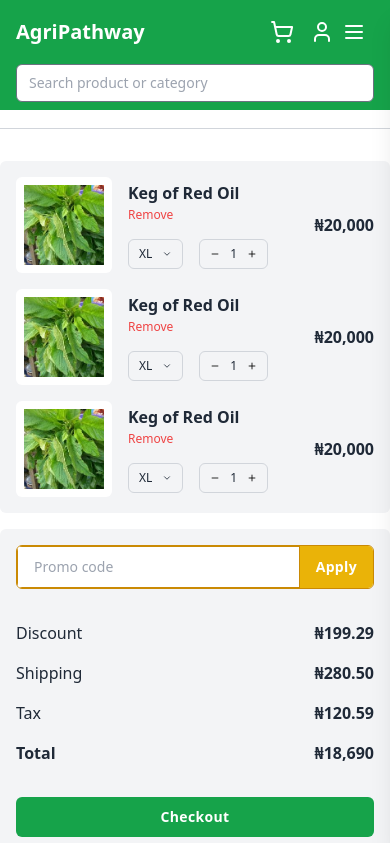
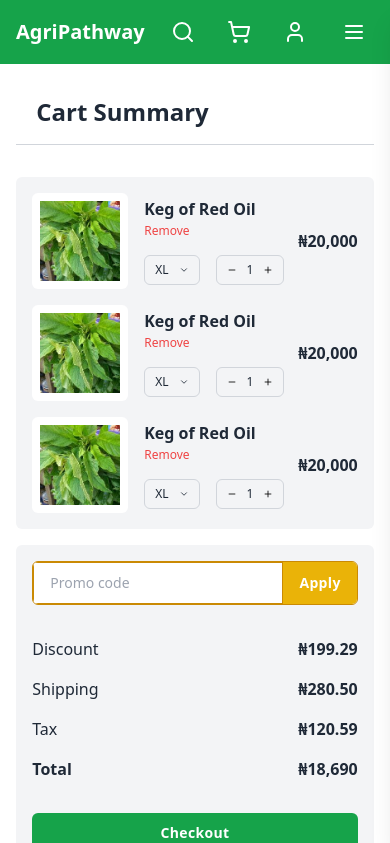
Before and after one commit to tobidada001/ag, a React (Vite) app: page /cart in a window 390 px wide. Shown: the top 843 px of the page. Built offline with nearby package versions, Linux system fonts and the light colour scheme.

Commit message:
Switched navbar position to sticky and removed margins from pages

```diff
--- a/src/components/Navbar.jsx
+++ b/src/components/Navbar.jsx
@@ -1,11 +1,27 @@
-import React, { useState } from 'react';
-import { Menu, X, ShoppingCart, User } from 'lucide-react';
+import React, { useState, useRef, useEffect } from 'react';
+import { Menu, X, ShoppingCart, User, Search } from 'lucide-react';
 import { Link } from 'react-router-dom';
 
 const Navbar = () => {
   const [isOpen, setIsOpen] = useState(false);
+  const [isSearchFieldOpen, setIsSearchFieldOpen] = useState(false);
+  const searchInputRef = useRef(null);
 
   const toggleMenu = () => setIsOpen(!isOpen);
+  const toggleSearch = () => setIsSearchFieldOpen(!isSearchFieldOpen);
+
+  useEffect(() => {
+    const handleClickOutside = (event) => {
+      if (searchInputRef.current && !searchInputRef.current.contains(event.target) && !event.target.closest('button[aria-label="Toggle search"]')) {
+        setIsSearchFieldOpen(false);
+      }
+    };
+
+    document.addEventListener('mousedown', handleClickOutside);
+    return () => {
+      document.removeEventListener('mousedown', handleClickOutside);
+    };
+  }, []);
 
   const navItems = [
     { name: 'Home', href: '/' },
@@ -15,7 +31,7 @@
   ];
 
   return (
-    <nav className="bg-green-600 text-white fixed top-0 w-full z-50 ">
+    <nav className="bg-green-600 text-white sticky top-0 w-full z-50">
       <div className="max-w-7xl mx-auto px-4 sm:px-6 lg:px-8">
         <div className="flex items-center justify-between h-16">
           {/* Logo */}
@@ -36,25 +52,45 @@
             ))}
           </div>
 
-          {/* Cart, User Icons, and Login Button */}
-          <div className="flex items-center absolute md:relative right-0 mr-12 md:space-x-4">
-            <Link to={"/cart"} className="p-2 hover:bg-green-700 rounded-full">
+          {/* Search, Cart, User Icons, and Login Button */}
+          <div className="flex items-center space-x-4">
+            <div className="relative">
+              <div className="flex items-center">
+                {isSearchFieldOpen && (
+                  <div
+                    className="hidden md:flex items-center bg-white rounded-l-md"
+                    ref={searchInputRef}
+                  >
+                    <input
+                      type="search"
+                      className="w-40 lg:w-60 px-4 py-2 text-gray-800 focus:outline-none rounded-l-md"
+                      placeholder="Search products"
+                      aria-label="Search products"
+                    />
+                  </div>
+                )}
+                <button
+                  className={`p-2 hover:bg-green-700 focus:outline-none ${isSearchFieldOpen ? 'md:bg-white md:text-green-600 md:hover:text-white md:rounded-l-none' : 'rounded-full'}`}
+                  onClick={toggleSearch}
+                  aria-label="Toggle search"
+                >
+                  <Search className="h-6 w-6" />
+                </button>
+              </div>
+            </div>
+            <Link to="/cart" className="p-2 hover:bg-green-700 rounded-full">
               <ShoppingCart className="h-6 w-6" />
             </Link>
-            <Link to={"/account"} className="p-2 hover:bg-green-700 rounded-full">
+            <Link to="/account" className="p-2 hover:bg-green-700 rounded-full">
               <User className="h-6 w-6" />
             </Link>
-            <Link to={"/login"} className="hover:bg-green-700 hidden md:block px-3 py-2 rounded-md text-sm font-medium">
+            <Link to="/login" className="hover:bg-green-700 hidden md:block px-3 py-2 rounded-md text-sm font-medium">
               Login
             </Link>
           </div>
 
-
-
-
           {/* Mobile menu button */}
           <div className="md:hidden">
-
             <button
               onClick={toggleMenu}
               className="inline-flex items-center justify-center p-2 rounded-md hover:bg-green-700 focus:outline-none"
@@ -69,22 +105,28 @@
             </button>
           </div>
         </div>
+      </div>
 
-
-
-
-  {/* Search Bar */}
-          <div className='md:hidden block mb-2'>
-              <form>
-                <input type='search' className='rounded-md outline-none text-sm text-black w-full' placeholder='Search product or category' />
-              </form>
-            </div>
-
-
-
-
-
-      </div>
+      {/* Mobile Search Bar */}
+      {isSearchFieldOpen && (
+        <div className="md:hidden px-4 py-2 bg-white">
+          <form onSubmit={(e) => e.preventDefault()} className="flex items-center">
+            <input
+              type="search"
+              className="w-full px-4 py-2 text-gray-800 focus:outline-none rounded-l-md"
+              placeholder="Search product or category"
+              aria-label="Search products"
+            />
+            <button
+              type="submit"
+              className="bg-green-600 text-white p-2 rounded-r-md"
+              aria-label="Submit search"
+            >
+              <Search className="h-5 w-5" />
+            </button>
+          </form>
+        </div>
+      )}
 
       {/* Off-canvas Mobile Menu */}
       <div
@@ -130,21 +172,21 @@
               </Link>
             ))}
             <Link
-              to={"/login"}
+              to="/login"
               className="block px-3 py-2 rounded-md text-base font-medium hover:bg-green-700"
               onClick={toggleMenu}
             >
               Login
             </Link>
             <Link
-              to={"/cart"}
+              to="/cart"
               className="block px-3 py-2 rounded-md text-base font-medium hover:bg-green-700"
               onClick={toggleMenu}
             >
               Cart
             </Link>
             <Link
-              to={"/account"}
+              to="/account"
               className="block px-3 py-2 rounded-md text-base font-medium hover:bg-green-700"
               onClick={toggleMenu}
             >
--- a/src/main.jsx
+++ b/src/main.jsx
@@ -35,10 +35,6 @@
         {/* <Route path="/reg" element={<Reg />} /> */}
         <Route path="/login" element={<Login />} />
         <Route path="/register" element={<Reg />} />
-        {/* <Route path="/register" element={<UserRegister />} /> */}
-        {/* <Route path="/farmer-registration" element={<FarmerRegistration />} /> */}
-        {/* <Route path="/signup" element={<SignupForm />} /> */}
-        {/* <Route path="/farmer-registration" element={<FarmerRegistrationPage />} /> */}
         <Route path="/contact" element={<Contact />} />
         <Route path="/products" element={<Products />} />
         <Route path="/product-detail" element={<ProductDetail />} />
@@ -52,7 +48,7 @@
       </Routes>
     </Suspense>
 
-    {/* Footer Section */}
+
     <Footer />
   </Router>
 );
--- a/src/pages/Cart.jsx
+++ b/src/pages/Cart.jsx
@@ -3,8 +3,8 @@
 import { Link } from "react-router-dom";
 export default () => {
   return (
-    <div class="font-sans md:max-w-6xl max-md:max-w-xl mx-auto bg-white py-4 mt-16">
-      <h2 class="text-2xl font-bold text-gray-800">Cart</h2>
+    <div class="font-sans w-11/12  md:max-w-4xl  lg:max-w-5xl mx-auto bg-white py-4">
+      <h2 class="text-2xl font-bold text-gray-800 ml-5 md:ml-16 mt-4">Cart Summary</h2>
       <hr class="border-gray-300 mt-4 mb-8" />
 
       <div class="grid md:grid-cols-3 gap-4">
--- a/src/pages/Checkout.jsx
+++ b/src/pages/Checkout.jsx
@@ -3,12 +3,6 @@
 export default () => {
   return (
     <>
-      {/* <!-- Breadcrumb --> */}
-      <div className="container mx-auto mt-28 mb-6  px-6 text-sm text-gray-500">
-        Account / My Account / Product / View Cart /{" "}
-        <span className="text-black">Checkout</span>
-      </div>
-
       <div className="container mx-auto px-6 mt-10 grid grid-cols-1 lg:grid-cols-3 gap-12">
         {/* <!-- Billing Details --> */}
         <div className="lg:col-span-2">
--- a/src/pages/Contact.jsx
+++ b/src/pages/Contact.jsx
@@ -10,7 +10,7 @@
 
   return (
 
-      <main className="py-5 flex mt-16">
+      <main className="py-5 flex">
         <div className="w-1/2 hidden lg:block">
           <img
             src={sideimage}
--- a/src/pages/Home.jsx
+++ b/src/pages/Home.jsx
@@ -22,7 +22,7 @@
   return (
     <>
       {!imageLoaded ? <LoadingSpinner />: (
-        <div className="relative bg-green-600 text-white mt-16">
+        <div className="relative bg-green-600 text-white">
           {/* Background */}
           <div
             className="absolute inset-0 bg-cover opacity-70"
--- a/src/pages/Login.jsx
+++ b/src/pages/Login.jsx
@@ -2,7 +2,7 @@
 
 export default () => {
     return (
-        <main className="w-full h-screen  flex flex-col items-center justify-center px-4 mt-16">
+        <main className="w-full h-screen  flex flex-col items-center justify-center px-4">
             <div className="max-w-sm w-full text-gray-600 space-y-5">
                 <div className="text-center pb-8">
                     {/* <img src="https://floatui.com/logo.svg" width={150} className="mx-auto" /> */}
--- a/src/pages/ProductDetail.jsx
+++ b/src/pages/ProductDetail.jsx
@@ -22,7 +22,7 @@
 
   return (
     <>
-      <div className="container mx-auto px-4 py-8 mt-20">
+      <div className="container mx-auto px-4 py-8 ">
         <div className="flex flex-wrap -mx-4">
           <div className="w-full md:w-1/2 px-4 mb-8">
             <img
--- a/src/pages/Products.jsx
+++ b/src/pages/Products.jsx
@@ -42,7 +42,7 @@
 
   return (
     <>
-      <div className="flex flex-col lg:flex-row gap-6 max-w-7xl mt-20 mx-auto p-4">
+      <div className="flex flex-col lg:flex-row gap-6 max-w-7xl  mx-auto p-4">
         {/* Sidebar */}
         <ProductListSidebar />
 
--- a/src/pages/Reg.jsx
+++ b/src/pages/Reg.jsx
@@ -72,9 +72,9 @@
   };
 
   return (
-    <div className="min-h-screen bg-gray-100 flex flex-col justify-center py-12 sm:px-6 lg:px-8">
+    <div className="min-h-screen bg-gray-100 flex flex-col justify-center py-10 sm:px-6 lg:px-8 ">
       <div className="sm:mx-auto py-5 sm:w-full sm:max-w-md">
-        <h2 className="mt-6 text-center text-3xl font-extrabold text-gray-900">
+        <h2 className=" text-center text-3xl font-extrabold text-gray-900">
           Create Account
         </h2>
 
--- a/src/pages/Register.jsx
+++ b/src/pages/Register.jsx
@@ -53,7 +53,7 @@
   }
 
   return (
-    <div className="min-h-screen bg-green-50 flex flex-col justify-center py-12 sm:px-6 lg:px-8 mt-10">
+    <div className="min-h-screen bg-green-50 flex flex-col justify-center py-12 sm:px-6 lg:px-8 ">
       <div className="grid grid-cols-1 md:grid-cols-2 gap-8 items-center">
         {/* Left side image */}
         <div className="hidden md:block">
--- a/src/pages/Wishlist.jsx
+++ b/src/pages/Wishlist.jsx
@@ -3,7 +3,7 @@
 export default () => {
   return (
     <>
-      <div className="max-w-6xl mx-auto px-4 py-6 mt-20">
+      <div className="max-w-6xl mx-auto px-4 py-6">
         <h1 className="text-3xl font-bold mb-2">Your Wishlist</h1>
         <p className="text-gray-600 mb-6">
           There are 5 products in your wishlist.
```
